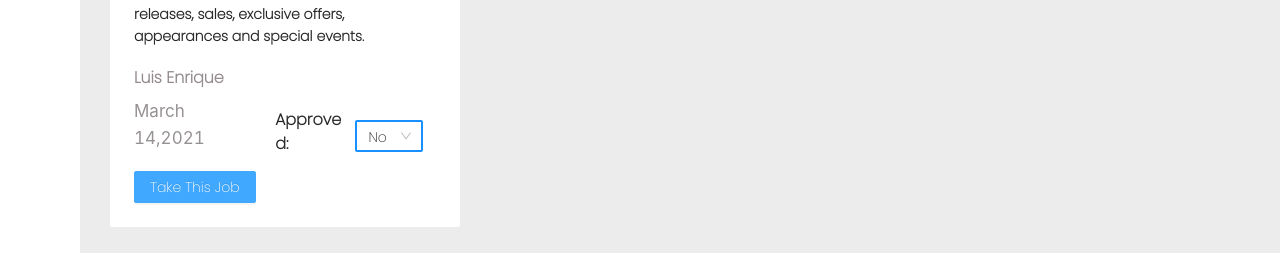
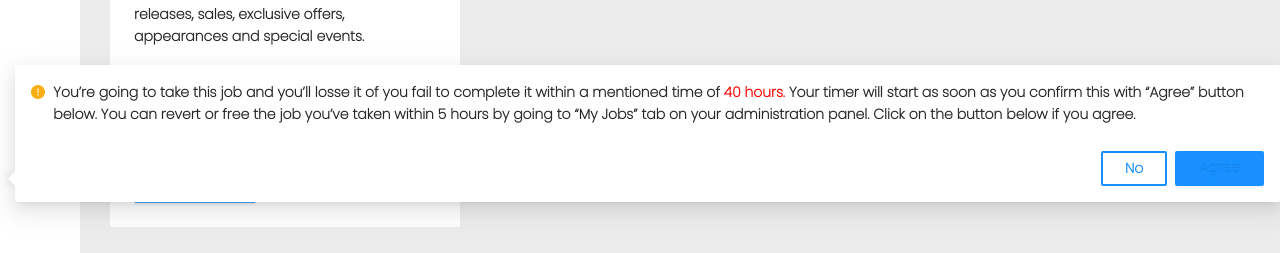
Before and after one commit to illionSo/Profile-OON, a React (Create React App) app: page / in a window 1280 px wide. Both pictures are taken after a click on the button "Take This Job". Shown: the part 3012-3265 px from the top of the page. Built offline with nearby package versions, Linux system fonts and the light colour scheme.

Commit message:
popConfirm added

```diff
--- a/src/App.css
+++ b/src/App.css
@@ -76,3 +76,11 @@ body {
   left: 4px !important;
   top: 10px !important;
 }
+.ant-space ant-space-horizontal ant-space-align-end {
+  top: 136px;
+  right: 25px;
+  position: absolute;
+}
+.ant-popover-message > .anticon {
+  top: "59.005px";
+}
--- a/src/Components/Card/MockupCard.js
+++ b/src/Components/Card/MockupCard.js
@@ -1,5 +1,6 @@
-import { Typography, Card, Button, Space, Statistic, Row, Col } from "antd";
+import { Typography, Card, Space, Statistic, Row, Col } from "antd";
 import Cardbutton from "./Cardbutton";
+import Popup from "./Popup";
 const { Title, Paragraph, Text } = Typography;
 
 export const cardDetails = [
@@ -18,6 +19,7 @@ const MockupCard = () => {
     <>
       <div style={{ marginLeft: "5rem" }}>
         <div className="site-card-border-less-wrapper">
+          <div style={{ marginLeft: "5rem" }}></div>
           <Card bordered={false} style={{ width: 350 }} hoverable>
             {cardDetails.map(detail => {
               return (
@@ -47,14 +49,7 @@ const MockupCard = () => {
                       </div>
                     </Col>
                   </Row>
-
-                  <Button
-                    size="medium"
-                    type="primary"
-                    style={{ marginTop: "1rem" }}
-                  >
-                    Take This Job{" "}
-                  </Button>
+                  <Popup />
                 </>
               );
             })}
--- /dev/null
+++ b/src/Components/Card/Popup.js
@@ -0,0 +1,36 @@
+import { Popconfirm, message, Button, Typography } from "antd";
+
+const { Paragraph } = Typography;
+const content = (
+  <div>
+    <Paragraph style={{ fontWeight: "600" }}>
+      You’re going to take this job and you’ll losse it of you fail to complete
+      it within a mentioned time of{" "}
+      <span style={{ color: "red" }}>40 hours.</span> Your timer will start as
+      soon as you confirm this with “Agree” button below. You can revert or free
+      the job you’ve taken within 5 hours by going to “My Jobs” tab on your
+      administration panel. Click on the button below if you agree.
+    </Paragraph>
+  </div>
+);
+const Popup = () => {
+  function confirm() {
+    message.info("Clicked on Yes.");
+  }
+  return (
+    <>
+      <Popconfirm
+        placement="rightTop"
+        title={content}
+        onConfirm={confirm}
+        okText="Agree"
+        cancelText="No"
+      >
+        <Button size="medium" type="primary" style={{ marginTop: "1rem" }}>
+          Take This Job
+        </Button>
+      </Popconfirm>
+    </>
+  );
+};
+export default Popup;
--- a/src/Components/Features/FeaturesLeft.js
+++ b/src/Components/Features/FeaturesLeft.js
@@ -1,42 +1,50 @@
-import { Col, Row } from 'antd'
-import React from 'react'
-import FeaturesRight from './FeaturesRight'
+import { Col, Row } from "antd";
+import React from "react";
+import FeaturesRight from "./FeaturesRight";
 
-export const features= [
-{id:'1',title:'Posted Opinions',path:'/',icon:'fa fa-rss'},
-{id:2,title:'Saved',path:'/',icon:'fa fa-edit '},
-{id:3,title:'Clapped',path:'/',icon:'fa fa-star'},
-{id:4,title:'Followers',path:'/',icon:'fa fa-bars'},
-{id:5,title:'Following',path:'/',icon:'fa fa-user'}
-
-]
+export const features = [
+  { id: "1", title: "Posted Opinions", path: "/", icon: "fa fa-rss" },
+  { id: 2, title: "Saved", path: "/", icon: "fa fa-edit " },
+  { id: 3, title: "Clapped", path: "/", icon: "fa fa-star" },
+  { id: 4, title: "Followers", path: "/", icon: "fa fa-bars" },
+  { id: 5, title: "Following", path: "/", icon: "fa fa-user" },
+];
 const FeaturesLeft = () => {
   return (
     <>
-         <Row style={{marginTop:'2.5rem'}} justify="space-around">
+      <Row style={{ marginTop: "2.5rem" }} justify="space-around">
         <Col xs={22} sm={23} md={16} lg={12} xl={11}>
-             <div style={{display:'flex',justifyContent:'space-around'}}>
-             {features.map((feature)=>{
-              return(
-                 <a  style={{color:'#00A34B',fontWeight:'600',cursor:'pointer',textDecoration:'none'}}key={feature.id}>
-                     <i  style={{marginRight:'5px',color:'black'}} className={feature.icon}></i>{feature.title}
+          <div style={{ display: "flex", justifyContent: "space-around" }}>
+            {features.map(feature => {
+              return (
+                <a
+                  href="./"
+                  style={{
+                    color: "#00A34B",
+                    fontWeight: "600",
+                    cursor: "pointer",
+                    textDecoration: "none",
+                  }}
+                  key={feature.id}
+                >
+                  <i
+                    style={{ marginRight: "5px", color: "black" }}
+                    className={feature.icon}
+                  ></i>
+                  {feature.title}
                 </a>
-
-              )
+              );
             })}
           </div>
-          <hr style={{marginLeft:'1rem'}}></hr>
+          <hr style={{ marginLeft: "1rem" }}></hr>
         </Col>
 
         <Col xs={10} sm={10} md={5} lg={6} xl={6}>
-
-         <FeaturesRight/>
+          <FeaturesRight />
         </Col>
       </Row>
+    </>
+  );
+};
 
-
-        </>
-    )
-}
-
-export default FeaturesLeft
+export default FeaturesLeft;
--- a/src/Components/Opinions/BottomMenu.js
+++ b/src/Components/Opinions/BottomMenu.js
@@ -1,28 +1,23 @@
-
-
 export const Menuitem = [
-    {title:'About',path:''},
-    {title:'Policies',path:''},
-    {title:'FAQS',path:''},
-    {title:'Write',path:''}
-]
+  { title: "About", path: "",id:'1' },
+  { title: "Policies", path: "", id:'2'},
+  { title: "FAQS", path: "" ,id:'3'},
+  { title: "Write", path: "" ,id:'4'},
+];
 
 const BottomMenu = () => {
-    return (
-        <>
-        <div style={{display:'flex',justifyContent:'space-between'}}>
-        {Menuitem.map((menu)=> {
-            return (
-                <h4 >{menu.title}</h4>
-            )
+  return (
+    <>
+      <div style={{ display: "flex", justifyContent: "space-between" }}>
+        {Menuitem.map(menu => {
+          return <h4 key={menu.id}>{menu.title}</h4>;
         })}
-         </div >
-       <div style={{marginTop:'1rem'}}>
-       <p>Copyright © 2020 Opinion of Nepal
-Powered by illionSo</p>
-</div>
-        </>
-    )
-}
+      </div>
+      <div style={{ marginTop: "1rem" }}>
+        <p>Copyright © 2020 Opinion of Nepal Powered by illionSo</p>
+      </div>
+    </>
+  );
+};
 
-export default BottomMenu
+export default BottomMenu;
```
Also changed, not shown: src/App.js (+6 -9 lines), src/Components/Modal/Modal.js (deleted). Lines whose indentation alone changed are shown as unchanged.
